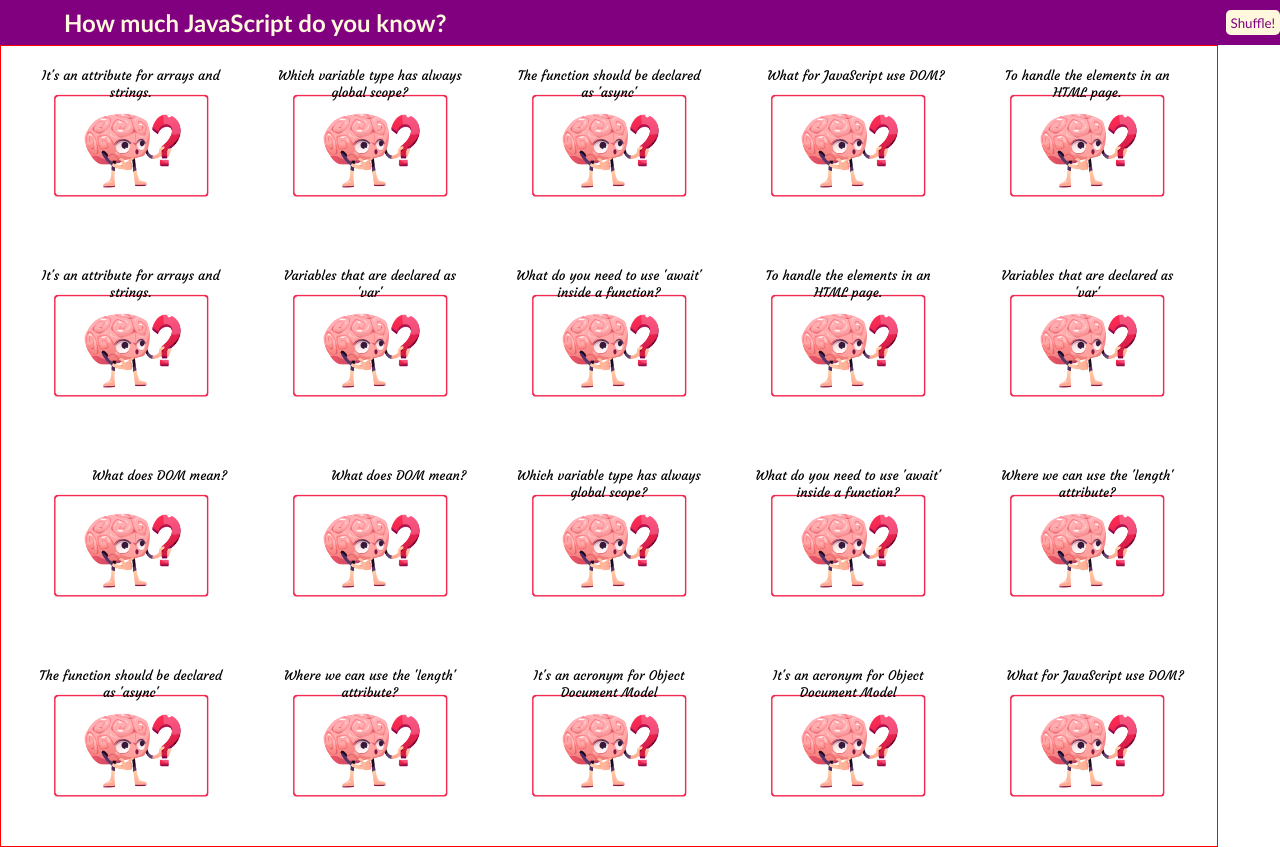
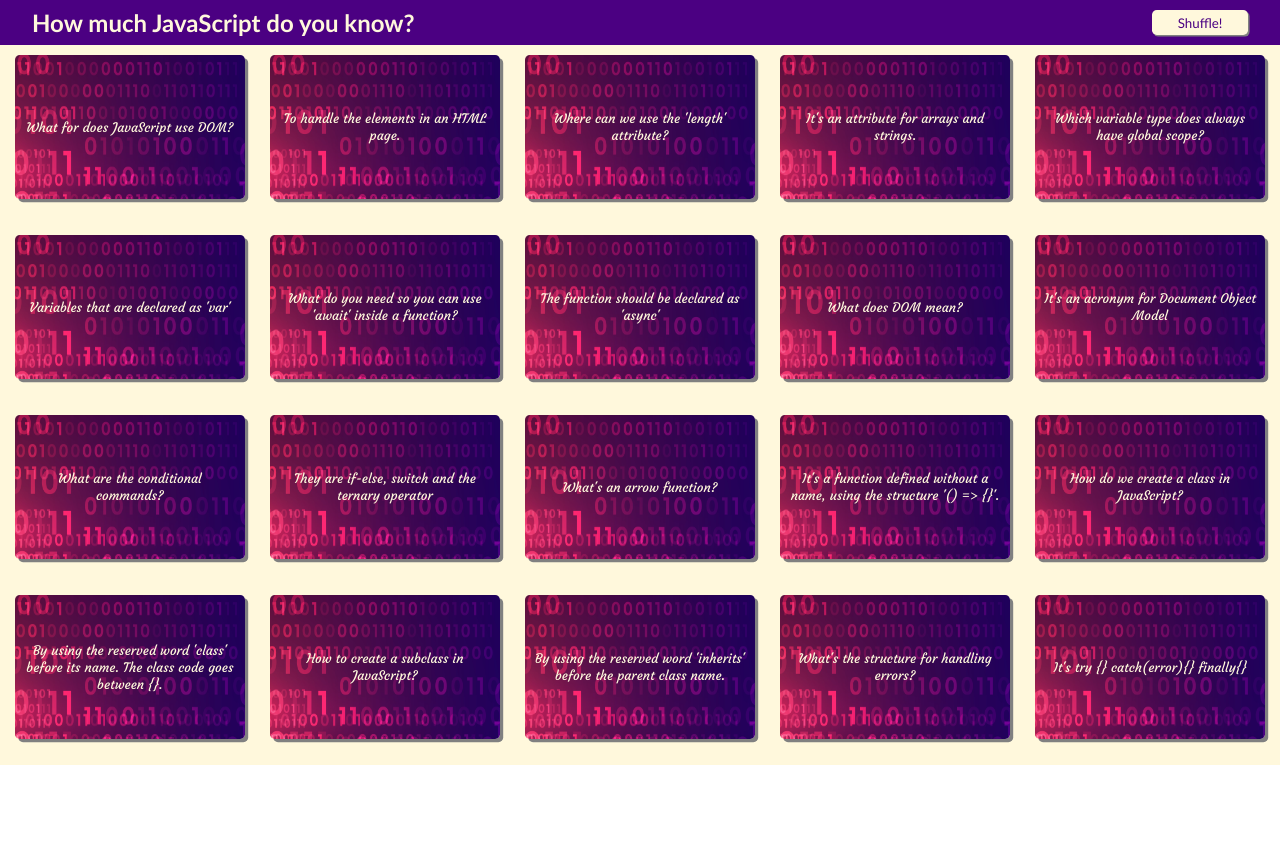
Before and after one commit to PaulaDev21/BootcampTQI-js-memory-game, a plain HTML site: page index.html in a window 1280 px wide. Shown: the top 847 px of the page. After the commit the page ends 800 px from the top, so only its background shows below. Drawn offline with Linux system fonts and the light colour scheme.

Commit message:
Implemented final appearance of the board

```diff
--- a/assets/css/memory-game.css
+++ b/assets/css/memory-game.css
@@ -1,4 +1,10 @@
 @import url('https://fonts.googleapis.com/css2?family=Courgette&display=swap');
+
+:root {
+    --main-color: indigo;
+    --secondary-color: cornsilk;
+    --shadow-color: gray;
+}
 
 * {
     margin: 0;
@@ -7,22 +13,21 @@
 }
 
 .memory-wrapper {
-    width: 100%;
+    width: 95%;
     height: 100vh;
+    padding: 1rem;
     display: flex;
     flex-direction: column;
     justify-content: center;
     align-items: center;
-    background-color: cornsilk;
-    /* put an animated motion here */
 }
 
 .memory-header {
     width: 100%;
     height: auto;
     padding: 0.5rem 2rem;
-    background-color: purple;
-    color: cornsilk;
+    background-color: var(--main-color);
+    color: var(--secondary-color);
     text-align: center;
     display: flex;
     justify-content: space-between;
@@ -31,21 +36,22 @@
 
 .memory-header h1 {
     font-size: 1.5rem;
-    margin-left: 2rem;
 }
 
 #reset-btn {
     padding: 0.3rem;
-    margin-right: 2rem;
-    background-color: cornsilk;
-    color: purple;
+    width: 6rem;
+    margin-right: 4rem;
+    background-color: var(--secondary-color);
+    color: var(--main-color);
     border-radius: 0.3rem;
     border: none;
+    box-shadow: .1rem .1rem 0 var(--shadow-color);
 }
 
 #reset-btn:hover {
     filter: hue-rotate(180deg);
-    transform: scale(1.1);
+    transform: scale(1.05);
 }
 
 #reset-btn:active {
@@ -53,25 +59,38 @@
     transform: translate(1px, -1px);
 }
 
-#memory-board {
-    width: 95%;
+.board-wrapper {
+    /* width: 95%; */
     max-width: 100%;
-    border: 1px solid red;
-    height: 100vh;
     display: flex;
     align-items: center;
+    justify-content: center;
+    background-color: var(--secondary-color);
+}
+
+#memory-board {
+    width: inherit;
+    height: 90vh;
+    display: inline-flex;
+    /* align-items: center; */
     justify-content: space-evenly;
     flex-wrap: wrap;
 }
 
+#memory-board>div {
+    margin: 10px;
+}
 
 .card-wrapper {
     position: relative;
     display: flex;
     width: 18%;
-    height: 23%;
+    height: 20%;
     align-items: center;
     justify-content: center;
+    border-radius: 0.3rem;
+    box-shadow: .2rem .2rem 0 var(--shadow-color);
+
 }
 
 .card-wrapper:hover {
@@ -80,19 +99,25 @@
 }
 
 .card-top,
-.card-face {
-    max-height: 7rem;
-    border-radius: 0.5rem;
-    box-shadow: 0.2rem gray;
-    margin: 0.3rem;
+.card-face-wrapper {
+    width: 100%;
+    height: 100%;
+    /* margin: 0.3rem; */
+    border-radius: 0.3rem;
+    border: none;
+}
 
+.card-face-wrapper {
+    position: absolute;
+    top: 0;
+    right: 0;
+    display: flex;
+    justify-content: center;
+    align-items: center;
 }
 
 .card-face {
-    position: absolute;
-    top: 0;
-    right: 0;
-    max-height: 6.8rem;
+    color: var(--secondary-color);
     text-align: center;
     padding: 0.5rem;
     font-family: 'Courgette', cursive;
--- a/assets/js/memoryUI.js
+++ b/assets/js/memoryUI.js
@@ -35,14 +35,14 @@ function buildCardTop(index) {
 function buildQuestionCardFace(pairId) {
     let cardFace = prepareCardFace();
     cardFace.setAttribute('id', 'question_' + pairId);
-    cardFace.innerHTML = MOCK_QUESTIONS[Math.floor(pairId / 2)].question;
+    cardFace.innerHTML = MOCK_QUESTIONS[Math.floor(pairId)].question;
     return cardFace;
 }
 
 function buildAnswerCardFace(pairId) {
     let cardFace = prepareCardFace();
     cardFace.setAttribute('id', 'answer_' + pairId);
-    cardFace.innerHTML = MOCK_QUESTIONS[Math.floor(pairId / 2)].answer;
+    cardFace.innerHTML = MOCK_QUESTIONS[Math.floor(pairId)].answer;
     return cardFace;
 }
 
@@ -50,18 +50,22 @@ function prepareCardFace() {
     let cardFace = document.createElement('div');
     cardFace.setAttribute('class', 'card-face');
     cardFace.setAttribute('alt', 'Search for the card which matches this.');
-    return cardFace
+    return cardFace;
 }
 
 
 function buildCardWrapper(pairId, faceBuilder) {
     let cardTop = buildCardTop(pairId);
     let cardFace = faceBuilder(pairId);
+
+    let faceWrapper = document.createElement('div');
+    faceWrapper.setAttribute('class', 'card-face-wrapper');
+    faceWrapper.appendChild(cardFace);
+
     let cardWrapper = document.createElement('div');
-
     cardWrapper.setAttribute('class', 'card-wrapper');
     cardWrapper.appendChild(cardTop);
-    cardWrapper.appendChild(cardFace);
+    cardWrapper.appendChild(faceWrapper);
 
     return cardWrapper;
 }
@@ -81,7 +85,8 @@ function createCards(questions) {
 function resetBoard() {
     let cardWrappers = cards;
     let boardElement = memoryBoard;
-    let sInd = shuffleCards(cardWrappers.length);
+    // let sInd = shuffleCards(cardWrappers.length);
+    let sInd = (i => [...Array(i).keys()])(cardWrappers.length);
 
     let randomCard, cardIndex;
 
@@ -98,27 +103,27 @@ function resetBoard() {
 
 let MOCK_QUESTIONS = [
     {
-        question: "What for JavaScript use DOM?",
+        question: "What for does JavaScript use DOM?",
         answer: "To handle the elements in an HTML page.",
     },
 
     {
-        question: "Where we can use the 'length' attribute?",
+        question: "Where can we use the 'length' attribute?",
         answer: "It's an attribute for arrays and strings.",
     },
 
     {
-        question: "Which variable type has always global scope?",
+        question: "Which variable type does always have global scope?",
         answer: "Variables that are declared as 'var'",
     },
 
     {
-        question: "What do you need to use 'await' inside a function?",
+        question: "What do you need so you can use 'await' inside a function?",
         answer: "The function should be declared as 'async'",
     },
     {
         question: "What does DOM mean?",
-        answer: "It's an acronym for Object Document Model",
+        answer: "It's an acronym for Document Object Model",
     },
     {
         question: "What are the conditional commands?",
@@ -131,12 +136,12 @@ let MOCK_QUESTIONS = [
 
     {
         question: "How do we create a class in JavaScript?",
-        answer: "By using the reserved word class, then a name, then defining it's attributes and methods inside {}.",
+        answer: "By using the reserved word 'class' before its name. The class code goes between {}.",
     },
 
     {
         question: "How to create a subclass in JavaScript?",
-        answer: "By using the reserved word 'inherits' then the parent class name.",
+        answer: "By using the reserved word 'inherits' before the parent class name.",
     },
     {
         question: "What's the structure for handling errors?",
@@ -145,7 +150,7 @@ let MOCK_QUESTIONS = [
 
 ];
 
-const CARD_TOP_IMAGE = "./assets/img/card-top.jpg";
+const CARD_TOP_IMAGE = "./assets/img/card-top3.jpg";
 const cards = createCards(MOCK_QUESTIONS);
 const memoryBoard = document.getElementById('memory-board')
 
--- a/index.html
+++ b/index.html
@@ -18,9 +18,11 @@
             </button>
         </header>
 
-        <section id="memory-board">
+        <div class="board-wrapper">
+            <section id="memory-board">
 
-        </section>
+            </section>
+        </div>
     </main>
     <script src="./assets/js/memoryUI.js" type="text/javascript"></script>
 </body>
```
Also changed, not shown: assets/img/card-top2.jpg (added), assets/img/card-top3.jpg (added), 1 other file.
